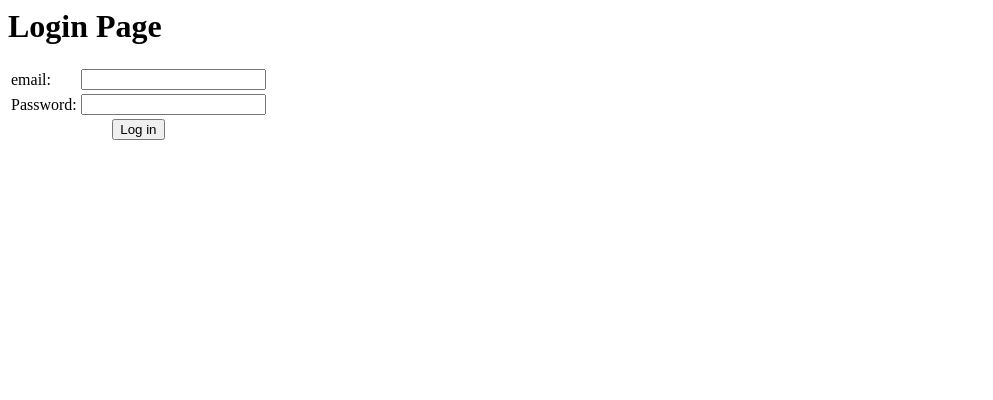
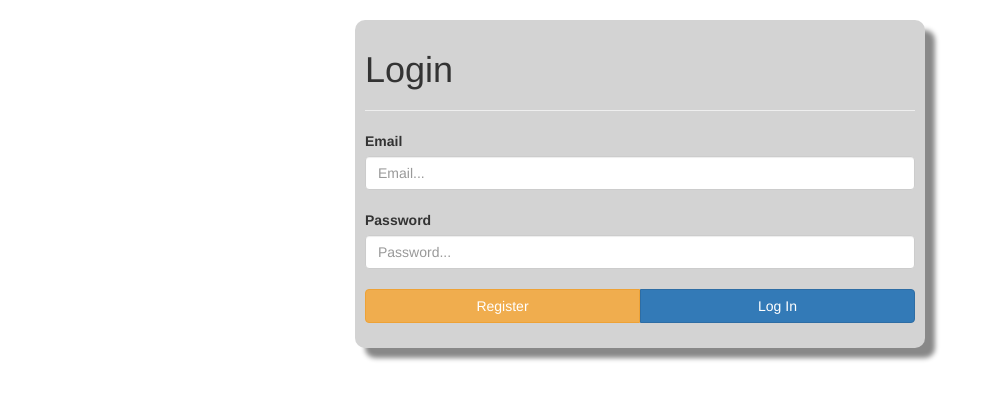
Before and after one commit to jbolton-student/century-csci2006, a PHP site: page /login.php in a window 1280 px wide. Shown: the top 400 px of the page, without its empty margins (0-993 px from the left). Run offline with PHP 8.4, Linux system fonts and the light colour scheme; some libraries are stand-ins or nearby versions.

Commit message:
Updated login style and ability to register a new user

```diff
--- a/db.php
+++ b/db.php
@@ -52,6 +52,42 @@ function loginUser() {
     } else {
         return;
     }
+}
+
+function registerUser() {
+
+  if(isset($_POST['registerEmail']) && isset($_POST['registerPassword']) && isset($_POST['registerPassword'])){
+    $username = $_POST['registerEmail'];
+    $password = $_POST['registerPassword'];
+    $confirm = $_POST['confirmPassword'];
+    if($username == "" || $password == "" || $confirm == ""){
+      return "Failed To Register: Please Try Again";
+    }
+    if($password != $confirm){
+      return "Failed To Register: Please Try Again";
+    }
+
+    $pdo = DBConnect();
+
+    $sql = "select * from credentials where email=:email";
+    $statement = $pdo->prepare($sql);
+    $statement->bindValue(":email", $username);
+    $statement->execute();
+    if($statement->rowCount() > 0) {
+        return "Failed To Register: Please Try Again";
+    }
+
+    $sql = "insert into credentials(email, password) values (:email, :pass)";
+    $statement = $pdo->prepare($sql);
+    $statement->bindValue(":email", $username);
+    $statement->bindValue(":pass", $password);
+    $statement->execute();
+
+    if($statement->rowCount() > 0) {
+        return "Successful Registration: You Can Now Login";
+    }
+  }
+  return "Failed To Register: Please Try Again";
 }
 
 // To display categories for product_update.php
--- /dev/null
+++ b/login.js
@@ -0,0 +1,20 @@
+$('document').ready(function(){
+
+  $('#loginButton').click(function(){
+    $('#loginForm').submit();
+  })
+
+  $('#regButton').click(function(){
+    $('#login').hide();
+    $('#register').show();
+  });
+
+  $('#back').click(function(){
+    $('#register').hide();
+    $('#login').show();
+  })
+
+  $('#confirmButton').click(function(){
+    $('#registerForm').submit();
+  })
+})
--- a/login.php
+++ b/login.php
@@ -6,7 +6,13 @@ require_once('common.php');
 tryStartSession();
 
 $error = false;
-loginUser();
+$message = '';
+if (isset($_POST['email']) && isset($_POST['password'])){
+  loginUser();
+}
+if(isset($_POST['registerEmail']) && isset($_POST['registerPassword']) && isset($_POST['confirmPassword'])){
+  $message = registerUser();
+}
 
 if(isLoggedIn()) {
     redirect("home.php");
@@ -23,25 +29,59 @@ if(isLoggedIn()) {
 ?>
 
 <html>
-<body>
-<h1> Login Page </h1>
-<?php
+  <head>
+    <link rel="stylesheet" href="https://maxcdn.bootstrapcdn.com/bootstrap/3.3.7/css/bootstrap.min.css" integrity="sha384-BVYiiSIFeK1dGmJRAkycuHAHRg32OmUcww7on3RYdg4Va+PmSTsz/K68vbdEjh4u" crossorigin="anonymous">
+    <script src="https://ajax.googleapis.com/ajax/libs/jquery/3.2.0/jquery.min.js"></script>
+  </head>
+  <body>
 
-if($error) echo "<p>Error: Bad email or password</p>";
+    <div id="login" class="container">
+      <br/>
+      <div style="background-color:lightgrey; padding:10px; border-radius: 10px; box-shadow: 10px 10px 5px #888888;" class="col-sm-6 col-sm-offset-3">
+        <h1> Login </h1>
+        <hr/>
+        <?php if($error) echo "<p style='color:red;'>Error: Bad email or password</p>";
+              if($message == "Successful Registration: You Can Now Login") echo "<p style='color:green;'>" .$message. "</p>";
+              if($message == "Failed To Register: Please Try Again") echo "<p style='color:red;'>" .$message. "</p>";
+        ?>
+        <form id="loginForm" class="form-group" method="post" action="login.php">
+          <label>Email</label>
+          <input class="form-control" type="text" name="email" placeholder="Email...">
+          <br/>
+          <label>Password</label>
+          <input class="form-control" type="password" name="password" placeholder="Password...">
+          <br/>
+          <div class="btn-group btn-group-justified">
+            <a id="regButton" class="btn btn-warning">Register</a>
+            <a id="loginButton" class="btn btn-primary">Log In</a>
+          </div>
+        </form>
+      </div>
+    </div>
 
-?>
-    <form method="post" action="login.php">
-        <table>
-        <tr>
-            <td>email: </td>
-            <td><input type="text" name="email"></td>
-        </tr>
-        <tr>
-            <td>Password: </td>
-            <td><input type="password" name="password"></td>
-        </tr>
-        <tr><td colspan="2" align="center">
-        <input type="submit" value="Log in"></td></tr>
-        </table>
-    </form>
-</body></html>
+    <div id="register" class="container" style="display:none;">
+      <br/>
+      <div style="background-color:lightgrey; padding:10px; border-radius: 10px; box-shadow: 10px 10px 5px #888888;" class="col-sm-6 col-sm-offset-3">
+        <h1> Register </h1>
+        <hr/>
+        <form id="registerForm" class="form-group" method="post" action="login.php">
+          <label>Email</label>
+          <input class="form-control" type="text" name="registerEmail" placeholder="Email...">
+          <br/>
+          <label>Password</label>
+          <input class="form-control" type="password" name="registerPassword" placeholder="Password...">
+          <br/>
+          <label>Confirm Password</label>
+          <input class="form-control" type="password" name="confirmPassword" placeholder="Confirm Password...">
+          <br/>
+          <div class="btn-group btn-group-justified">
+            <a id="back" class="btn btn-danger">Back</a>
+            <a id="confirmButton" class="btn btn-primary">Confirm</a>
+          </div>
+        </form>
+      </div>
+    </div>
+
+    <script src='login.js'></script>
+  </body>
+</html>
```
